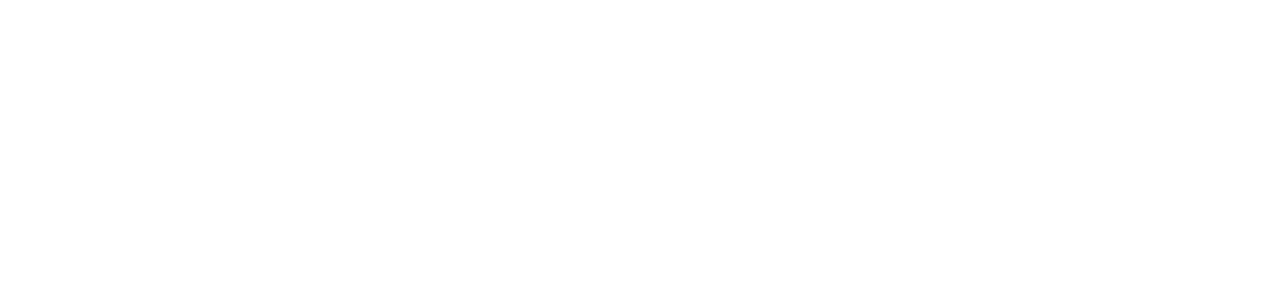
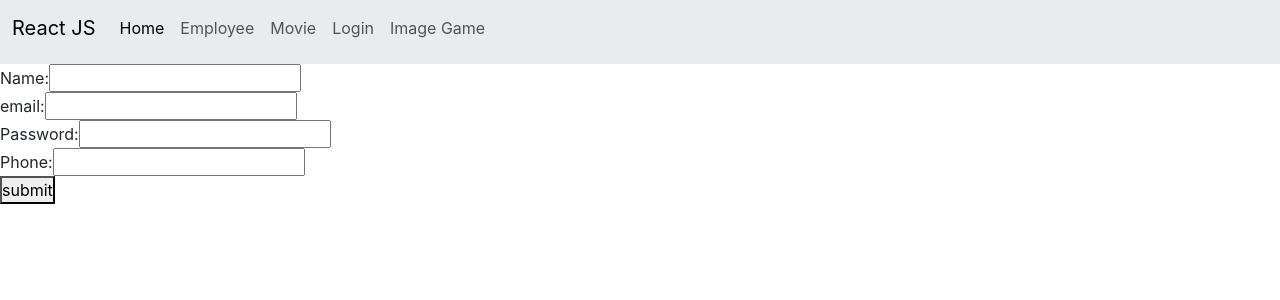
Before and after one commit to Shubham138g/React-o7, a React (Create React App) app: page /form in a window 1280 px wide. Before the commit this address had no page. Shown: the top 300 px of the page. Built offline with nearby package versions, Linux system fonts and the light colour scheme.

Commit message:
add form hook

```diff
--- a/package.json
+++ b/package.json
@@ -6,8 +6,10 @@
     "@testing-library/jest-dom": "^5.17.0",
     "@testing-library/react": "^13.4.0",
     "@testing-library/user-event": "^13.5.0",
+    "axios": "^1.6.8",
     "react": "^18.2.0",
     "react-dom": "^18.2.0",
+    "react-hook-form": "^7.51.3",
     "react-router-dom": "^6.22.3",
     "react-scripts": "5.0.1",
     "react-spinners": "^0.13.8",
--- a/src/App.js
+++ b/src/App.js
@@ -8,6 +8,7 @@
 import ImageGame from './Component/ImageGame';
 import "react-toastify/dist/ReactToastify.css";
 import {  ToastContainer } from 'react-toastify';
+import FormHook from './Component/FormHook';
 
 
 
@@ -22,6 +23,7 @@
         <Route path='/emp' element={<Empployee/>}/>
         <Route path='/login' element={<Login/>}/>
         <Route path='/image' element={<ImageGame/>}/>
+        <Route path='/form' element={<FormHook/>}/>
         </Route>
       </Routes>
     </BrowserRouter>
--- /dev/null
+++ b/src/Component/FormHook.jsx
@@ -0,0 +1,49 @@
+import React from "react";
+import { useForm } from "react-hook-form";
+import axios from "axios";
+
+export default function FormHook() {
+  const { register, handleSubmit,formState:{errors} } = useForm();
+  //   const handleForm = (data) => {
+  //     console.log(data);
+  //     try {
+  //         axios.post("http://localhost:3000/form", data);
+  //         res.status(200).json("api is running successfull", data);
+  //       } catch (error) {
+  //         res.status(400).json({ message: error.message });
+  //       }
+  //   };
+  const handleForm = (data) => {
+    console.log(data);
+  };
+
+  const handleError = (errors) => {
+    console.log(errors);
+  };
+  return (
+    <>
+      <form onSubmit={handleSubmit(handleForm, handleError)}>
+        <label htmlFor="">Name:</label>
+        <input {...register("firstname",{required:true,maxLength:10})} />
+        {errors.firstname && errors.firstname?.type=="required"?<span className="text-danger"> *This is required</span>:""}
+        {errors.firstname && errors.firstname?.type=="maxLength"?<span className="text-danger">*Name Should be lesss then 10 character</span>:""}
+        <br />
+        <label htmlFor="">email:</label>
+        <input type="email" {...register("email",{required:true})} />
+        {errors.email && errors.email?.type=="required"?<span className="text-danger"> *This is required</span>:""}
+        <br />
+        <label htmlFor="">Password:</label>
+        <input type="password" {...register("password",{required:true,maxLength:10})} />
+        {errors.password && errors.password?.type=="required"?<span className="text-danger"> *This is required</span>:""}
+        {errors.password && errors.password?.type=="maxLength"?<span className="text-danger">*Password Should be lesss then 10 character</span>:""}
+        <br />
+        <label htmlFor="">Phone:</label>
+        <input {...register("phone",{required:true,minLengthLength:10})} />
+        {errors.phone && errors.phone?.type=="required"?<span className="text-danger"> *This is required</span>:""}
+        {errors.phone && errors.phone?.type=="minLength"?<span className="text-danger">*Phone Should be 10 character</span>:""}
+        <br />
+        <button>submit</button>
+      </form>
+    </>
+  );
+}
```
Also changed, not shown: 1 other file (tests, documents, lock files or other folders).
